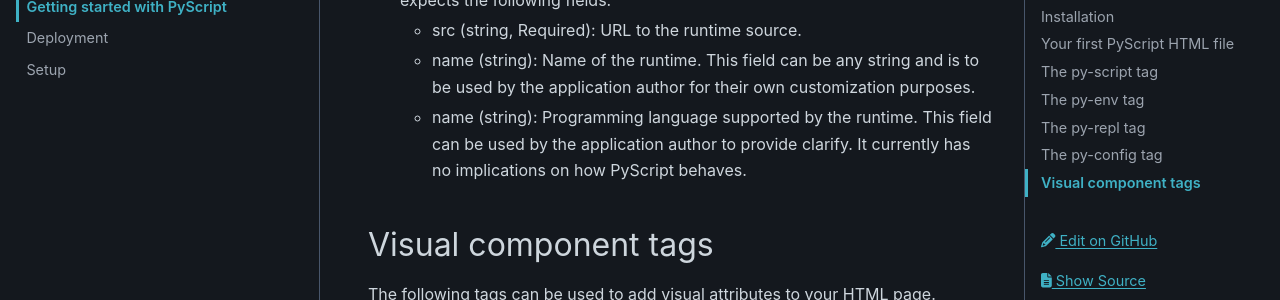
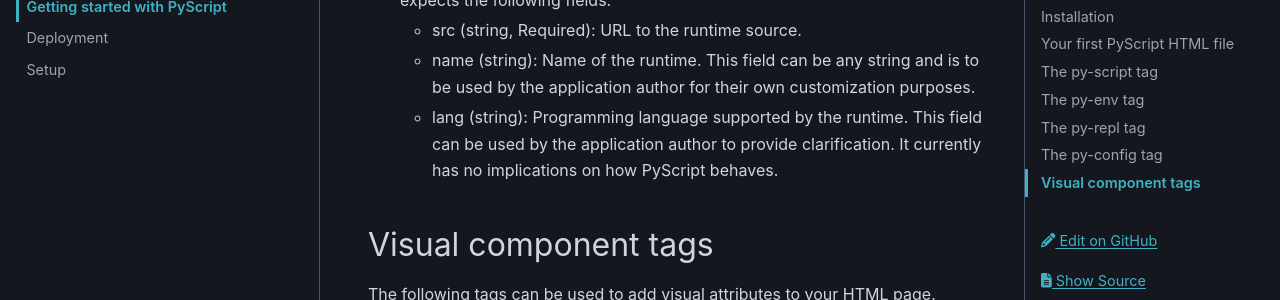
Before and after one commit to pyscript/pyscript, a Sphinx documentation site: the page built from docs/tutorials/getting-started.md, in a window 1280 px wide and 900 px high, scrolled down 5273 px. Shown: the part 153-453 px from the top of the window. Built offline with Sphinx 7.4.7 and the PyData theme 0.15.4, drawn with Linux system fonts in a browser that asks for light colours.

Commit message:
Fixed typo in getting-started.md (#466)
* Fixed little typo

* Fixed extra typo

```diff
--- a/docs/tutorials/getting-started.md
+++ b/docs/tutorials/getting-started.md
@@ -236,7 +236,7 @@
   * runtimes (List of Runtimes): List of runtime configurations. Each Runtime expects the following fields:
     * src (string, Required): URL to the runtime source.
     * name (string): Name of the runtime. This field can be any string and is to be used by the application author for their own customization purposes.
-    * name (string): Programming language supported by the runtime. This field can be used by the application author to provide clarify. It currently has no implications on how PyScript behaves.
+    * lang (string): Programming language supported by the runtime. This field can be used by the application author to provide clarification. It currently has no implications on how PyScript behaves.
 
 ## Visual component tags
 
```
